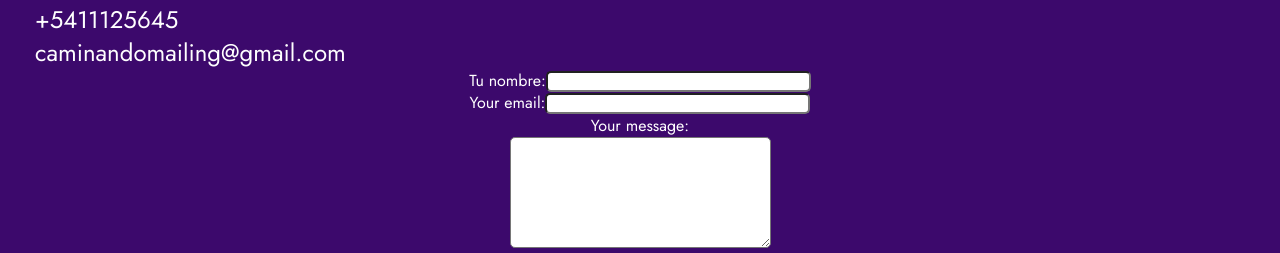
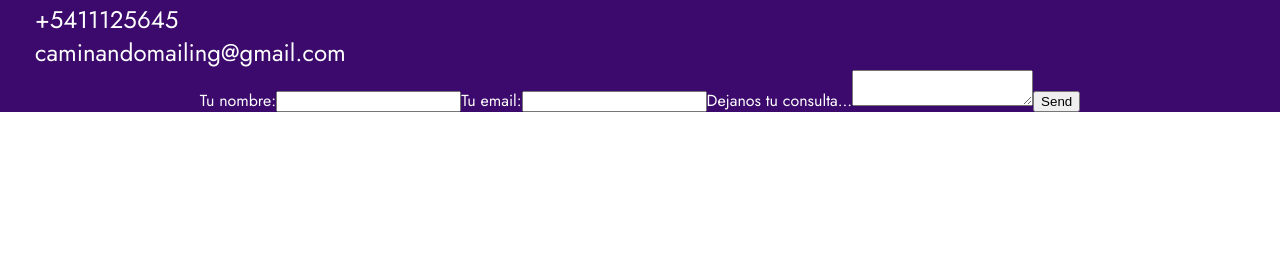
Before and after one commit to NahuelRosales/caminando-webs, a React (Vite) app: page / in a window 1280 px wide. Shown: the part 4316-4569 px from the top of the page. After the commit the page ends 4428 px from the top, so only its background shows below. Built offline with nearby package versions, Linux system fonts and the light colour scheme.

Commit message:
add emailJS to project

```diff
--- a/package.json
+++ b/package.json
@@ -13,6 +13,7 @@
     "preview": "vite preview"
   },
   "dependencies": {
+    "@emailjs/browser": "^4.4.1",
     "react": "^18.2.0",
     "react-dom": "^18.2.0",
     "react-router": "^7.1.1",
--- a/src/components/sections/contacto/index.jsx
+++ b/src/components/sections/contacto/index.jsx
@@ -1,7 +1,28 @@
-import Button from "../../../commons/Button";
+import { useRef } from "react";
+import emailjs from "@emailjs/browser";
+
+/* import Button from "../../../commons/Button"; */
 import "./style.scss";
 
 const Contacto = () => {
+  const form = useRef();
+
+  const sendEmail = (e) => {
+    e.preventDefault();
+
+    emailjs
+      .sendForm("service_fy0curq", "template_3mtk44g", form.current, {
+        publicKey: "KyYHjzaqfguwNM_Nc",
+      })
+      .then(
+        () => {
+          console.log("SUCCESS!");
+        },
+        (error) => {
+          console.log("FAILED...", error.text);
+        }
+      );
+  };
   return (
     <section className="contacto">
       <div>
@@ -14,60 +35,14 @@
         </div>
       </div>
       <div id="after_submit"></div>
-      <form
-        id="contact_form"
-        action="#"
-        method="POST"
-        className="formulario"
-        encType="multipart/form-data"
-      >
-        <div className="row">
-          <label className="required" htmlFor="name">
-            Tu nombre:
-          </label>
-          <input
-            id="name"
-            className="input"
-            name="name"
-            type="text"
-            value=""
-            size="30"
-          />
-
-          <span id="name_validation" className="error_message"></span>
-        </div>
-        <div className="row">
-          <label className="required" htmlFor="email">
-            Your email:
-          </label>
-          <input
-            id="email"
-            className="input"
-            name="email"
-            type="text"
-            value=""
-            size="30"
-          />
-          <br />
-          <span id="email_validation" className="error_message"></span>
-        </div>
-        <div className="row">
-          <label className="required" htmlFor="message">
-            Your message:
-          </label>
-          <br />
-          <textarea
-            id="message"
-            className="input"
-            name="message"
-            rows="7"
-            cols="30"
-          ></textarea>
-          <br />
-          <span id="message_validation" className="error_message"></span>
-        </div>
-
-        <input id="submit_button" type="submit" value="Send email" />
+      <form ref={form} onSubmit={sendEmail}>
+        <label>Tu nombre:</label>
+        <input type="text" name="user_name" />
+        <label>Tu email:</label>
+        <input type="email" name="user_email" />
+        <label>Dejanos tu consulta...</label>
+        <textarea name="message" />
+        <input type="submit" value="Send" />
       </form>
     </section>
   );
```
Also changed, not shown: 1 other file (tests, documents, lock files or other folders).
